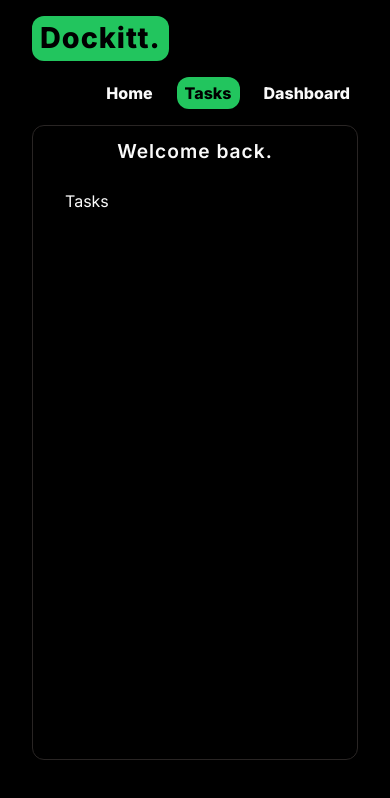
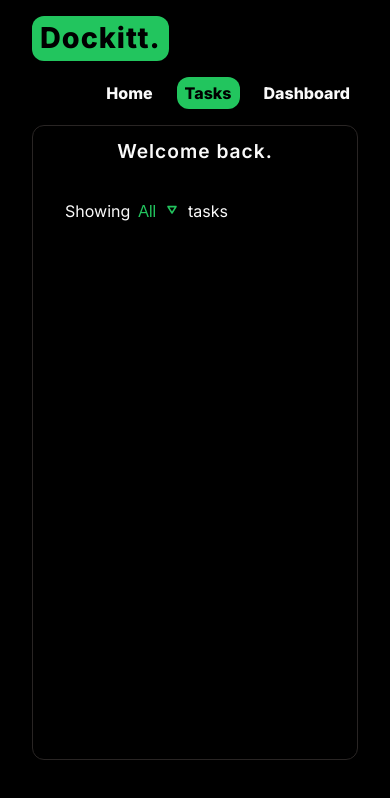
Before and after one commit to williamalowe/Dockitt, a React (Vite) app: page /tasks in a window 390 px wide. Shown: the top 798 px of the page. Built offline with nearby package versions, Linux system fonts and the light colour scheme.

Commit message:
feat: add mobile-view filter dropdown

```diff
--- a/src/components/TaskList/TaskList.jsx
+++ b/src/components/TaskList/TaskList.jsx
@@ -14,12 +14,14 @@ const TaskList = () => {
   const filterUnderReviewElement = useRef();
   const filterCompletedElement = useRef();
   const filterCancelledElement = useRef();
+  const mobDropdownElement = useRef();
 
   const [filter, setFilter] = useState(0)
   const [filteredList, setFilteredList] = useState([...tasks])
 
   useEffect(() => {
-    drawerElement.current.style.left = "-20%"
+    drawerElement.current.style.left = "-20%";
+    mobDropdownElement.current.style.display = "none";
   }, [])
   useEffect(() => {
     if (filter === 0) {
@@ -63,6 +65,13 @@ const TaskList = () => {
     filterCancelledElement.current.style.color = 'var(--text)';
     // apply filter color
     element.current.style.color = 'var(--highlight)';
+  }
+  const toggleDropdown = () => {
+    if (mobDropdownElement.current.style.display === 'none') {
+      mobDropdownElement.current.style.display = 'flex';
+    } else {
+      mobDropdownElement.current.style.display = 'none';
+    }
   }
 
   return (
@@ -143,7 +152,38 @@ const TaskList = () => {
         </div>
         {/* mobile view */}
         <div className={styles.mobView}>
-          <h3>Tasks</h3>
+          <h3>
+            Showing
+            <div className={styles.dropdown}>
+              <button onClick={toggleDropdown}>
+                {
+                  filter === 0 ? <>all</> : filteredList[0].status
+                }
+                <img src="./tri-down.svg" alt="dropdown" className={styles.dropdownArrow}/>
+              </button>
+              <ul className={styles.dropdownMenu} ref={mobDropdownElement}>
+                <li className={styles.menuItem}>
+                  <button onClick={() => setFilter(0) + toggleDropdown()}>All Tasks</button>
+                </li>
+                <li className={styles.menuItem}>
+                  <button onClick={() => setFilter(1) + toggleDropdown()}>Backlog</button>
+                </li>
+                <li className={styles.menuItem}>
+                  <button onClick={() => setFilter(2) + toggleDropdown()}>In Progress</button>
+                </li>
+                <li className={styles.menuItem}>
+                  <button onClick={() => setFilter(3) + toggleDropdown()}>Under Review</button>
+                </li>
+                <li className={styles.menuItem}>
+                  <button onClick={() => setFilter(4) + toggleDropdown()}>Completed</button>
+                </li>
+                <li className={styles.menuItem}>
+                  <button onClick={() => setFilter(5) + toggleDropdown()}>Cancelled</button>
+                </li>
+              </ul>
+            </div>
+            tasks
+          </h3>
           <div className={styles.mobList}>
             {
               filteredList.map((task) =>
--- a/src/components/TaskList/TaskList.module.css
+++ b/src/components/TaskList/TaskList.module.css
@@ -158,7 +158,40 @@
   display: grid;
   gap: 0.5rem;
 }
+.dropdown {
+  display: inline-block;
+}
+.dropdownMenu {
+  flex-direction: column;
+  gap: 0.5rem;
+  position: absolute;
+  background: var(--accent);
+  transition: all 0.3s ease-in-out;
+  z-index: 100;
 
+}
+.dropdown>button {
+  margin: 0.5rem;
+  text-transform: capitalize;
+  background: none;
+  color: var(--highlight);
+  border: none;
+  font-size: 1rem;
+  padding: 0;
+}
+.dropdownArrow {
+  height: 1rem;
+  filter: invert(68%) sepia(18%) saturate(6353%) hue-rotate(92deg) brightness(99%) contrast(73%);
+  margin-left: 0.5rem;
+}
+.dropdownMenu>li>button {
+  width: 100%;
+  border: none;
+  background: var(--accent);
+  color: var(--text);
+  text-align: left;
+  padding: 0.5rem;
+}
 @media screen and (max-width: 768px) {
   .filter {
     display: none;
```
